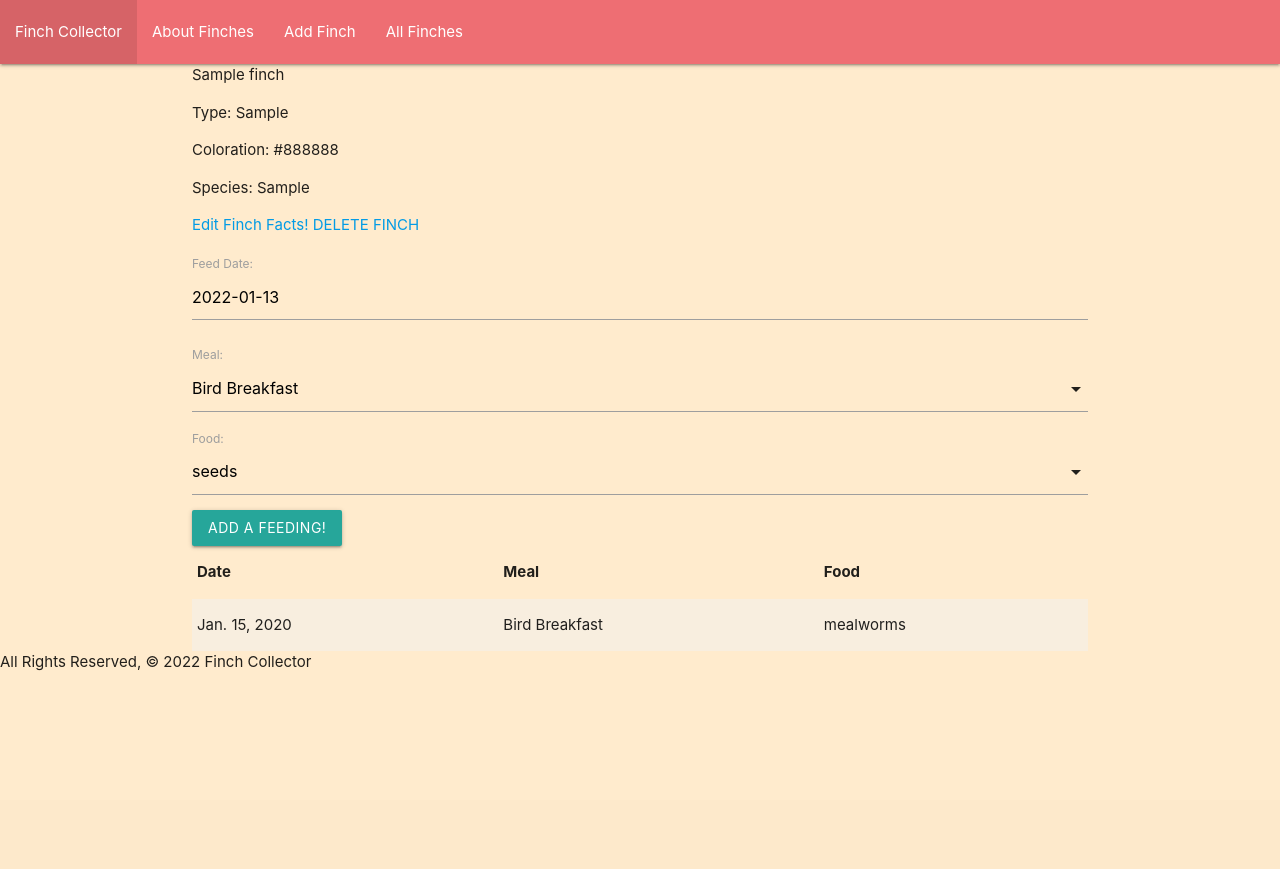
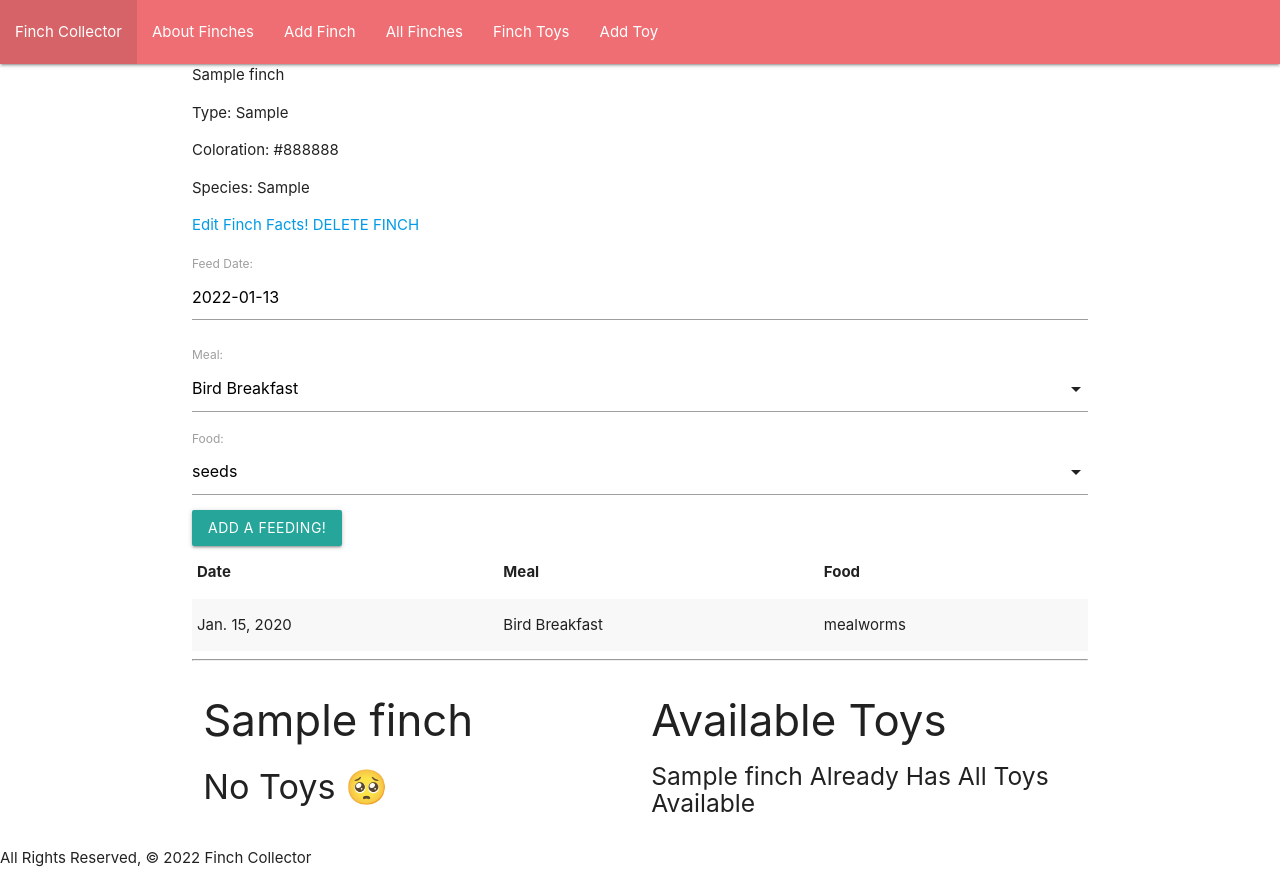
Before and after one commit to novamassey/finchcollector, a Django app: page /finches/1/ in a window 1280 px wide. Before the commit the page ends 671 px from the top, so only its background shows below. Run offline with Django 3.2, Linux system fonts and the light colour scheme; tables that the repository leaves empty hold one stand-in row (values such as "Sample post").

Commit message:
part 1, 2 lab part 5 works

```diff
--- a/main_app/admin.py
+++ b/main_app/admin.py
@@ -1,6 +1,7 @@
 from django.contrib import admin
-from .models import Finch, Feeding
+from .models import Finch, Feeding, Toy
 
 # Register your models here.
 admin.site.register(Finch)
 admin.site.register(Feeding)
+admin.site.register(Toy)
--- a/main_app/models.py
+++ b/main_app/models.py
@@ -18,20 +18,12 @@
     ('E', 'eggfood')
 )
 
-# Create your models here.
+class Toy(models.Model):
+    name = models.CharField(max_length=100)
+    color = models.CharField(max_length=100)
 
-# class Finch():
-#     def __init__(self, name, type, color, species='bird'):
-#         self.name = name
-#         self.type = type
-#         self.color = color
-#         self.species = species
-
-# finches = [
-#    Finch('Tweety', 'Hawfinch', 'Crimson'),
-#    Finch('Polly', 'Hooded siskin', 'Yellow', 'Part Dinosaur'),
-#    Finch('Greta', 'Elegant euphonia', 'Blue & Orange', 'Part Chicken')
-# ]
+    def get_absolute_url(self):
+        return reverse('toys_detail', kwargs={'pk':self.id})
 
 class Finch(models.Model):
     name = models.CharField(max_length=25)
--- a/main_app/static/css/style.css
+++ b/main_app/static/css/style.css
@@ -1,3 +1,3 @@
 body {
-    background-color: blanchedalmond;
+    background-color: white;
 }
--- a/main_app/templates/base.html
+++ b/main_app/templates/base.html
@@ -21,6 +21,8 @@
                 <li><a href="{% url 'about' %}">About Finches</a></li>
                 <li><a href="{% url 'finches_create' %}">Add Finch</a></li>
                 <li><a href="{% url 'finches_index' %}">All Finches</a></li>
+                <li><a href="{% url 'toys_index' %}">Finch Toys</a></li>
+                <li><a href="{% url 'toys_create' %}">Add Toy</a></li>
             </ul>
         </div>
     </nav>
--- a/main_app/templates/finches/detail.html
+++ b/main_app/templates/finches/detail.html
@@ -35,6 +35,46 @@
          </tbody>
     </table>
 </div>
+<hr>
+<div class="row">
+    <div class="col s6">
+        <h3> {{ finch.name }}</h3>
+        {% if finch.toys.count %}
+            {% for toy in finch.toys.all %}
+            <div class="card">
+                <div class="card-content">
+                    <span class="card-title">
+                        A <span style="color: {{toy.color }}">{{ toy.color }}</span> {{ toy.name }}
+                    </span>
+                </div>
+            </div>
+            {% endfor %}
+          {% else %}
+          <h4> No Toys 🥺</h4>
+          {% endif %}
+    </div>
+    <div class="col s6">
+        <h3>Available Toys</h3>
+        {% if toys.count %}
+            {% for toy in toys.all %}
+            <div class="card">
+                <div class="card-content">
+                    <span class="card-title">
+                        A <span style="color: {{toy.color}}"> {{ toy.color }}</span> {{ toy.name }}
+                    </span>
+                </div>
+            <div class="card-action">
+                <form action="" method="POST">
+                    {% csrf_token %}
+                    <button type="submit" class="btn"> ADD</button>
+                </form>
+            </div>
+        </div>
+    {% endfor %}
+{% else %}
+    <h5> {{finch.name}} Already Has All Toys Available</h5>
+    {% endif %}
+</div>
 <script>
   const dateEl = document.getElementById('id_date');
   M.Datepicker.init(dateEl, {
--- a/main_app/urls.py
+++ b/main_app/urls.py
@@ -10,11 +10,21 @@
   #'finches/<int:finch_id>'
   path('finches/<int:finch_id>/', views.finches_detail, name='finches_detail'),
   #'finches/create- to show form to add a new Finch
-  path('finches/create', views.FinchCreate.as_view(), name='finches_create'),
+  path('finches/create/', views.FinchCreate.as_view(), name='finches_create'),
   #'finches/int:pk/update/'
   path('finches/<int:pk>/update/', views.FinchUpdate.as_view(), name='finches_update'),
   #'finches/<int:pk/delete/'
   path('finches/<int:pk>/delete/', views.FinchDelete.as_view(), name='finches_delete'),
   #path for adding feedings, not  CVB so use finch_id
   path('finches/<int:finch_id>/add_feeding/', views.add_feeding, name='add_feeding'),
+  #path to a list of all toys
+  path('toys/', views.ToyList.as_view(), name='toys_index'),
+  #path to associate toys with a finch
+  path('toys/<int:finch_id>/<int:toy_id>/', views.assoc_toy, name='assoc_toy'),
+  #path to a detail of a toy
+  path('toys/<int:pk>/detail', views.ToyDetail.as_view(), name='toys_detail'),
+  # path to create toys
+  path('toys/create/', views.ToyCreate.as_view(), name='toys_create'),
+  #path to update toys
+  path('toys/<int:pk>/update/', views.ToyUpdate.as_view(), name='toys_update')
 ]
--- a/main_app/views.py
+++ b/main_app/views.py
@@ -1,7 +1,8 @@
 from django.shortcuts import render, redirect
 from django.http import HttpResponse
+from django.views.generic import ListView, DetailView
 from django.views.generic.edit import CreateView, UpdateView, DeleteView
-from .models import Finch
+from .models import Finch, Toy
 from .forms import FeedingForm
 
 # Create your views here.
@@ -30,6 +31,11 @@
         new_feeding.save()
     return redirect('finches_detail', finch_id = finch_id)
 
+def assoc_toy(request, finch_id, toy_id):
+    finch = Finch.objects.get(id=finch_id)
+    finch.toys.add(toy_id)
+    return redirect('finches_detail', finch_id = finch_id)
+
 #using imported CreateView we can now create our our class based view function to create finch
 class FinchCreate(CreateView):
     model = Finch
@@ -42,3 +48,21 @@
 class FinchDelete(DeleteView):
     model = Finch
     success_url = '/finches/'
+
+class ToyList(ListView):
+    model = Toy
+    fields ='__all__'
+
+class ToyDetail(DetailView):
+    model = Toy
+
+
+class ToyCreate(CreateView):
+    model = Toy
+    fields= '__all__'
+
+
+class ToyUpdate(UpdateView) :
+    model: Toy
+    fields='__all__'
+    # succes_url ='/toys/'
```
Also changed, not shown: main_app/templates/main_app/toy_detail.html (added, +19 -0 lines), main_app/templates/main_app/toy_form.html (added, +18 -0 lines), main_app/templates/main_app/toy_list.html (added, +15 -0 lines), main_app/migrations/0006_toy.py (added).
